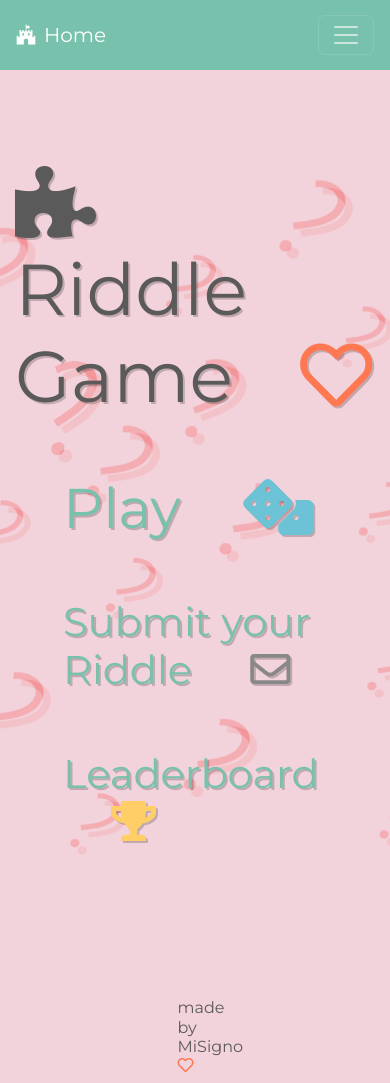
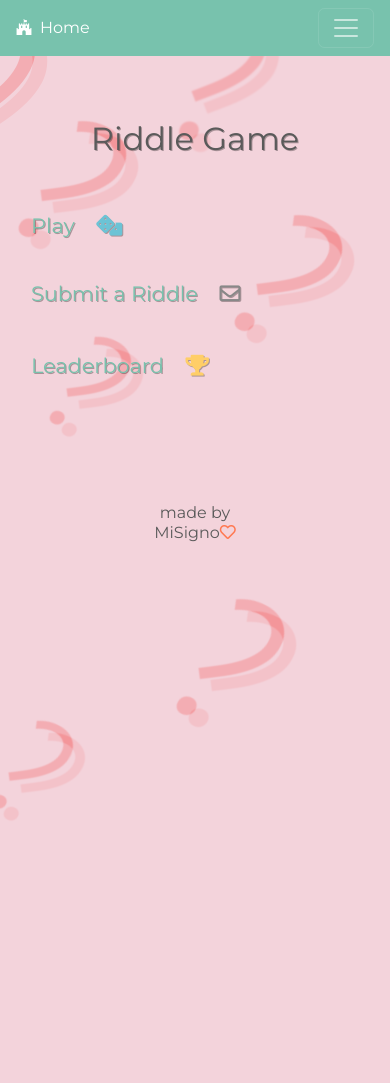
Before and after one commit to Code-Institute-Submissions/pythongameproject, a Flask app: page / in a window 390 px wide. After the commit the page ends 820 px from the top, so only its background shows below. Run offline with Flask 2, Linux system fonts and the light colour scheme; some libraries are stand-ins or nearby versions.

Commit message:
WIP improves responsive visualization

```diff
--- a/static/styles.css
+++ b/static/styles.css
@@ -10,7 +10,7 @@ body {
     background-color: #f3d3db;
     background-image: url("/static/riddleback1.png");
     background-repeat: no-repeat;
-    background-position: center top;
+    background-position: center bottom;
     background-attachment: fixed;
     background-size: auto;
 }
@@ -19,12 +19,16 @@ h1, h2, h3 {
   text-rendering: optimizeLegibility;
   text-shadow: 2px 2px 0 rgba(0, 0, 0, 0.2);
 }
+
+h6 {
+    text-align: center;
+}
+
 /*----------------------------------------------------------------------Navbar*/
 
 .navbar {
-    height: 70px;
     font-size: 20px;
-    line-height: 20px;
+    line-height: 30px;
 }
 
 /*-----------------------------------------------------------------------Links*/
@@ -59,13 +63,64 @@ a:hover {
 /*-------------------------------------------------------------- Media queries*/
 
 @media (max-width: 767px) {
-body {
-    background-size: 767px;
-    }
+
+
+/*-------------------------------------- Adjusts Navbar*/
+
+.navbar-brand {
+    margin-right: 1rem;
+    font-size: 1rem;
+}
+
+.nav-link {
+    font-size: 0.8rem;
+}
+
+/*------------------------------------------------- Title sizes*/
+
+h1, h2, h3 {
+    text-rendering: optimizeLegibility;
+    text-shadow: 1px 1px 0 rgba(0, 0, 0, 0.3);
+}
+
+.display-3 {
+    font-size: 2rem;
+    text-rendering: optimizeLegibility;
+    text-align: center;
+
+}
+.display-4 {
+    font-size: 1.2rem;
+}
+
+a, .h1 {
+    font-size: 1.3rem;
+}
+
+.h6 {
+    font-size: 0.2rem;
+    text-align: center;
+}
+
+/*-------------------------------------- Adjusts margins*/
+
+.mt-5, .my-5 {
+  margin-top: 1rem !important;
+}
+
+.mr-5 {
+  margin-right: 1rem !important;
+}
+
+.ml-5 {
+  margin-left: 1rem !important;
 }
 
 
-@media (min-width: 768px) and (max-width: 991px) {}
+@media (min-width: 768px) and (max-width: 991px) {
+}
 
 
 @media (min-width: 992px) and (max-width: 1199px) {}
+
+@media (min-width: 992px) and (max-width: 1199px) {}
--- a/templates/base.html
+++ b/templates/base.html
@@ -29,7 +29,7 @@
                                 <a class="nav-link" href="{{ url_for('showRiddle', riddle_id=1) }}"><i class="fas fa-dice ml-2 mr-2"></i> Play </a>
                             </li>
                             <li class="nav-item">
-                                <a class="nav-link" href="{{ url_for('showNewRiddle') }}"> <i class="far fa-envelope ml-2 mr-2"></i> Submit your Riddle</a>
+                                <a class="nav-link" href="{{ url_for('showNewRiddle') }}"> <i class="far fa-envelope ml-2 mr-2"></i> Submit a Riddle</a>
                             </li>
                             <li class="nav-item">
                                 <a class="nav-link" href="{{ url_for('leaderboard') }}"><i class="fas fa-trophy ml-2 mr-2"></i>Leaderboard </a>
@@ -64,7 +64,7 @@
         <footer>
             <div class="container">
                 <div class="row justify-content-center mt-5">
-                    <div class="col-2 col-offset-10 mt-5">
+                    <div class="col-4 col-offset-8 mt-5">
                         <h6>made by MiSigno<i class="text-danger far fa-heart"></i></h6>
                     </div>
                 </div>
--- a/templates/home.html
+++ b/templates/home.html
@@ -1,11 +1,12 @@
 {% extends 'base.html' %} {% block content %}
 <div class="container">
     <div class="row justify-content-md-center mt-5">
-        <div class="col-md-auto mb-5">
-            <h1 class="display-3"><i class="fas fa-puzzle-piece mt-5 mr-5"></i>Riddle Game <i class="text-danger far fa-heart ml-5"></i></h1>
+        <div class="col-md-auto mt-5 mb-5">
+            <h1 class="display-3"><i class="text-primary fas fa-puzzle-piece d-none d-md-inline d-xl-inline mr-5"></i>Riddle Game <i class="text-primary d-none d-md-inline far fa-heart ml-5"></i></h1>
         </div>
     </div>
-
+</div>
+<div class="container mb-5">
     <div class="row justify-content-md-center">
         <div class="col-md-auto ml-5">
             <h2 class="display-4">
@@ -17,7 +18,7 @@
     <div class="row justify-content-md-center mt-5">
         <div class="col-md-auto ml-5">
             <h1>
-                <a href="{{ url_for('showNewRiddle') }}">Submit your Riddle <i class=" text-muted far fa-envelope ml-5"></i></a>
+                <a href="{{ url_for('showNewRiddle') }}">Submit a Riddle <i class=" text-muted far fa-envelope ml-5"></i></a>
             </h1>
         </div>
     </div>
```
